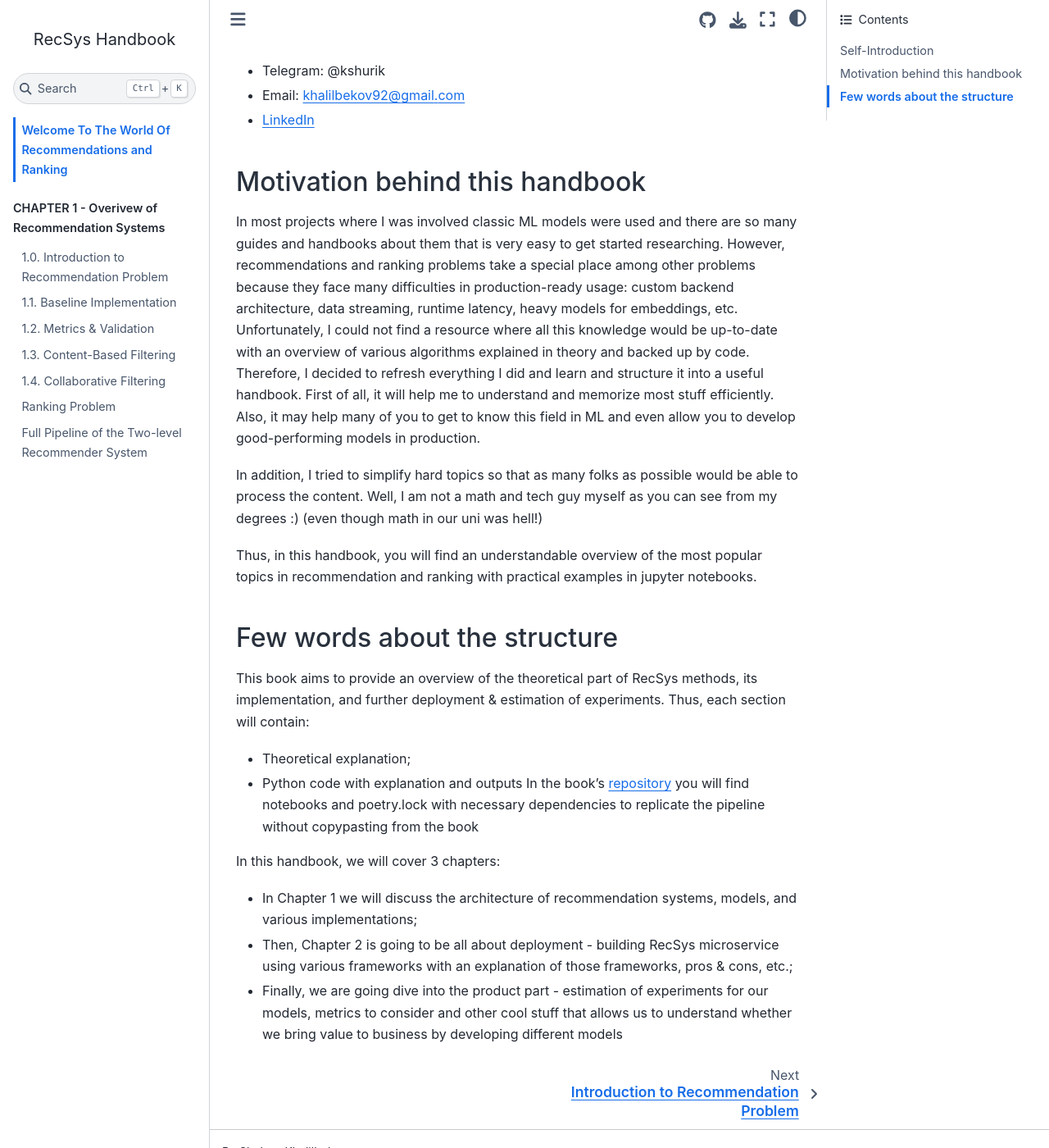
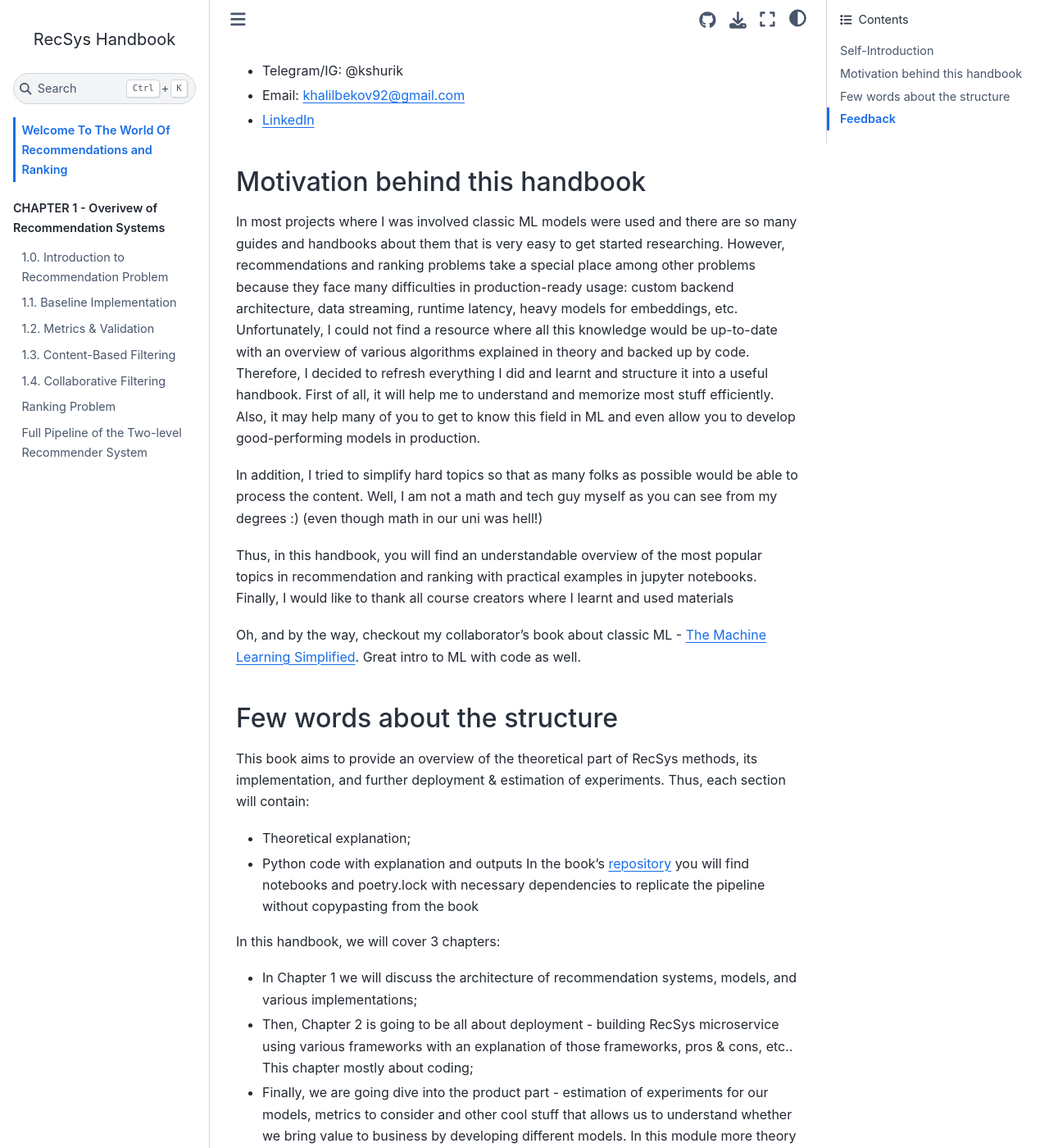
Before and after one commit to kshurik/rekkobook, a Jupyter Book: the page built from docs/index.md, in a window 1280 px wide and 1400 px high, scrolled down 728 px. Shown: the whole window at 82% size. Built offline with Jupyter Book 1.0.4 settings and Sphinx 7.4.7 and the Sphinx Book theme 1.1.4, drawn with Linux system fonts in a browser that asks for light colours; some of the changed text lies outside the part shown.

Commit message:
edited intro

```diff
--- a/docs/index.md
+++ b/docs/index.md
@@ -23,7 +23,7 @@ I got my masters at [International School of Economics and Finance](https://www.
 (Higher School of Economics) and before that BSc in Economics minoring in Data Science
 
 You can reach out to me via
-- Telegram: @kshurik
+- Telegram/IG: @kshurik
 - Email: khalilbekov92@gmail.com
 - [LinkedIn](https://www.linkedin.com/in/shkhalilbekov/)
 
@@ -35,7 +35,7 @@ problems because they face many difficulties in production-ready usage: custom
 backend architecture, data streaming, runtime latency, heavy models for embeddings, etc.
 Unfortunately, I could not find a resource where all this knowledge would be up-to-date
 with an overview of various algorithms explained in theory and backed up by code.
-Therefore, I decided to refresh everything I did and learn and structure it into
+Therefore, I decided to refresh everything I did and learnt and structure it into
 a useful handbook. First of all, it will help me to understand and memorize most stuff
 efficiently. Also, it may help many of you to get to know this field
 in ML and even allow you to develop good-performing models in production.
@@ -46,6 +46,10 @@ from my degrees :) (even though math in our uni was hell!)
 
 Thus, in this handbook, you will find an understandable overview of the most popular topics
 in recommendation and ranking with practical examples in jupyter notebooks.
+Finally, I would like to thank all course creators where I learnt and used materials
+
+Oh, and by the way, checkout my collaborator's book about classic ML -
+[The Machine Learning Simplified](https://themlsbook.com/). Great intro to ML with code as well.
 
 
 ## Few words about the structure
@@ -59,6 +63,15 @@ with necessary dependencies to replicate the pipeline without copypasting from t
 In this handbook, we will cover 3 chapters:
 - In Chapter 1 we will discuss the architecture of recommendation systems, models, and various implementations;
 - Then, Chapter 2 is going to be all about deployment - building RecSys microservice using various frameworks
-with an explanation of those frameworks, pros & cons, etc.;
+with an explanation of those frameworks, pros & cons, etc.. This chapter mostly about coding;
 - Finally, we are going dive into the product part - estimation of experiments for our models, metrics to consider
-and other cool stuff that allows us to understand whether we bring value to business by developing different models
+and other cool stuff that allows us to understand whether we bring value to business by developing different models.
+In this module more theory and coding is expected.
+
+
+
+## Feedback
+This is my first time writting a handbook and something this important for me.
+I would be glad to get your feedback to improve content / mistakes and further work.
+You can reach out to me in DM via contacts mentioned above or open issues in github
+on upper-right of each jupyter-book page
```
